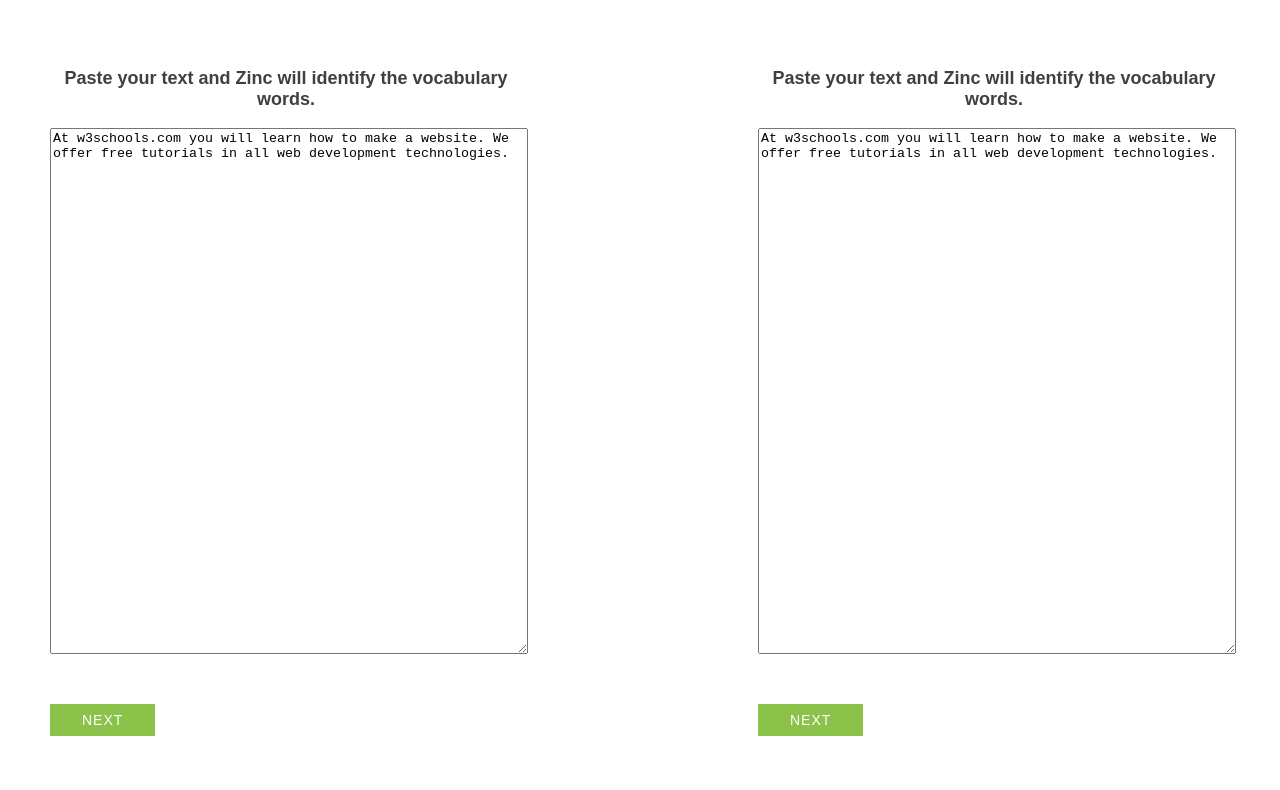
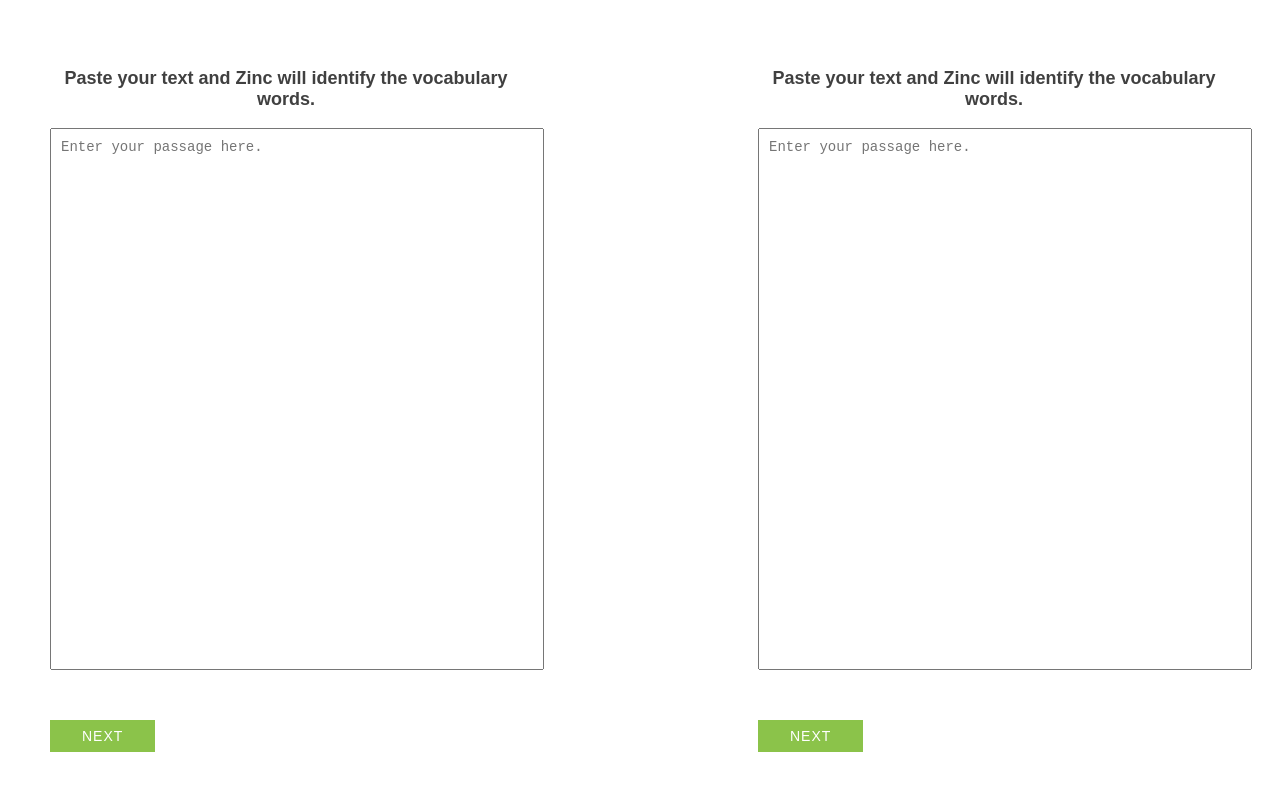
Before and after one commit to deepakkadarivel/zincvocabulary, a React (Create React App) app: page / in a window 1280 px wide. Shown: the top 790 px of the page. Built offline with nearby package versions, Linux system fonts and the light colour scheme.

Commit message:
<zv-002> TextArea shared component rendering

```diff
--- a/src/components/Passage/Passage.css
+++ b/src/components/Passage/Passage.css
@@ -10,10 +10,5 @@
   color: #404040;
 }
 
-.passage_textarea {
-  height: 65vh;
-  width: 100%;
-}
-
 .passage_button {
 }
--- a/src/components/Passage/PassageComponent.js
+++ b/src/components/Passage/PassageComponent.js
@@ -1,21 +1,40 @@
 import React, { Component } from 'react';
 import './Passage.css';
 import Button from '../shared/Button/Button';
+import TextArea from '../shared/TextArea/TextArea';
 
 class PassageComponent extends Component {
+  constructor(props) {
+    super(props);
+    this.state = {
+      passage: ''
+    };
+    this.handlePassageChange = this.handlePassageChange.bind(this);
+  }
+
+  handlePassageChange(e) {
+    this.setState({ passage: e.target.value });
+  }
+
   render() {
     return (
       <div className="PassageComponent">
         <p className="passage_title">
           Paste your text and Zinc will identify the vocabulary words.
         </p>
-        <textarea rows="4" cols="50" className="passage_textarea">
-          At w3schools.com you will learn how to make a website. We offer free
-          tutorials in all web development technologies.
-        </textarea>
+        <TextArea
+          className="TextArea_passage"
+          rows={5}
+          resize={false}
+          content={this.state.passage}
+          name={'passage'}
+          controlFunc={this.handlePassageChange}
+          placeholder={'Enter your passage here.'}
+        />
         <Button className="Button_primary">next</Button>
       </div>
     );
   }
 }
+
 export default PassageComponent;
--- a/src/components/shared/Button/Button.js
+++ b/src/components/shared/Button/Button.js
@@ -5,11 +5,9 @@ import cx from 'classnames';
 import './Button.css';
 
 const Button = props => {
-  const { children, className, onClick, ...others } = props;
-
   return (
-    <button {...others} className={cx('Button', className)} onClick={onClick}>
-      {children}
+    <button className={cx('Button', props.className)} onClick={props.onClick}>
+      {props.children}
     </button>
   );
 };
--- /dev/null
+++ b/src/components/shared/TextArea/TextArea.css
@@ -0,0 +1,13 @@
+.TextArea {
+  width: 100%;
+  font-size: 14px;
+  padding: 10px;
+}
+
+.TextArea:focus {
+  outline: 0;
+}
+
+.TextArea_passage {
+  height: 65vh;
+}
--- /dev/null
+++ b/src/components/shared/TextArea/TextArea.js
@@ -0,0 +1,31 @@
+import React from 'react';
+import PropTypes from 'prop-types';
+import cx from 'classnames';
+
+import './TextArea.css';
+
+const TextArea = props => {
+  return (
+    <textarea
+      className={cx('TextArea', props.className)}
+      style={props.resize ? null : { resize: 'none' }}
+      name={props.name}
+      rows={props.rows}
+      value={props.content}
+      onChange={props.controlFunc}
+      placeholder={props.placeholder}
+    />
+  );
+};
+
+TextArea.propTypes = {
+  className: PropTypes.string.isRequired,
+  rows: PropTypes.number,
+  name: PropTypes.string,
+  content: PropTypes.string,
+  resize: PropTypes.bool,
+  placeholder: PropTypes.string,
+  controlFunc: PropTypes.func.isRequired
+};
+
+export default TextArea;
```
Also changed, not shown: 2 other files (tests, documents, lock files or other folders).
